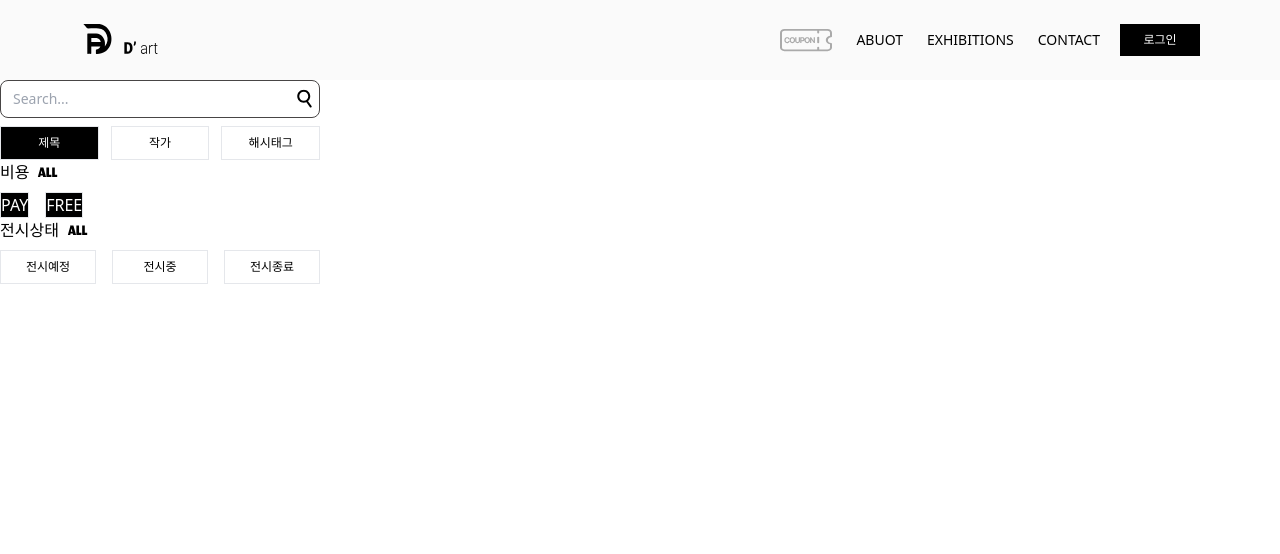
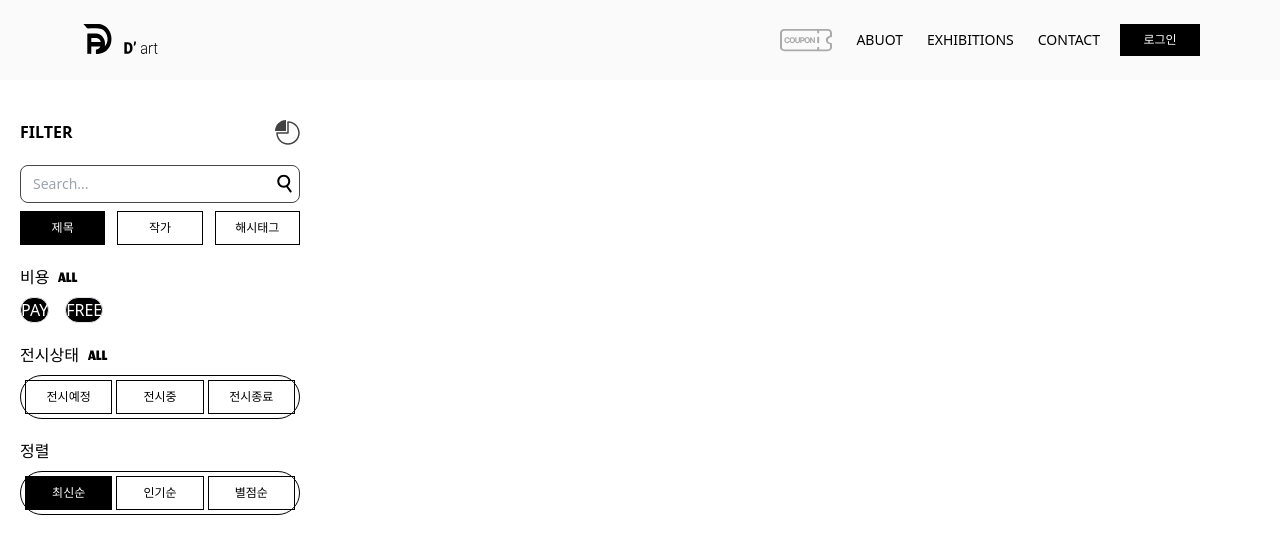
Before and after one commit to kangsinbeom/Dart_with_nextjs, a Next.js app: page /home in a window 1280 px wide. Shown: the top 554 px of the page. Built offline with nearby package versions, Linux system fonts and the light colour scheme; what tailwindcss-animated would draw is missing.

Commit message:
sidebar ui complete

```diff
--- a/src/app/(navbar)/home/page.tsx
+++ b/src/app/(navbar)/home/page.tsx
@@ -1,18 +1,9 @@
-"use client";
-
-import CategoryBox from "@/ui/home/categoryBox";
-import CostBox from "@/ui/home/costBox";
-import SearchBox from "@/ui/home/searchBox";
-import { searchExhibitionInfo } from "@/utils/data";
+import Sibebar from "@/ui/home/sibebar";
 
 const HomePage = () => {
   return (
     <div>
-      <div className="w-[320px]">
-        <SearchBox />
-        <CostBox />
-        <CategoryBox label="전시상태" list={searchExhibitionInfo} />
-      </div>
+      <Sibebar />
     </div>
   );
 };
--- a/src/store/search.ts
+++ b/src/store/search.ts
@@ -1,10 +1,10 @@
 import { initialSearchData } from "@/utils/data";
-import { SearchDataType } from "@/utils/type";
+import { SearchData } from "@/utils/type";
 import { MouseEvent } from "react";
 import { create } from "zustand";
 
-interface SearchState {
-  searchParams: SearchDataType;
+export interface SearchState {
+  searchParams: SearchData;
   setSearchParams: (
     category: string,
   ) => (event: MouseEvent<HTMLButtonElement>) => void;
--- a/src/ui/home/categoryBox.tsx
+++ b/src/ui/home/categoryBox.tsx
@@ -1,43 +1,52 @@
 "use client";
 
-import { useSearchStore } from "@/store/search";
+import { SearchState } from "@/store/search";
 import AllIcon from "../icon/all";
 import Button from "../common/button/button";
-import { SearchInfoType } from "@/utils/type";
+import { SearchDataKey, SearchInfoType } from "@/utils/type";
+import clsx from "clsx";
 
-interface CategoryBox {
+interface CategoryBox extends SearchState {
   label: string;
   hasAllButton?: boolean;
   buttonStyle?: string;
   list: SearchInfoType[];
+  listType: SearchDataKey;
 }
 
 const CategoryBox = ({
   label,
-  hasAllButton = true,
+  hasAllButton = false,
   buttonStyle = "rounded",
   list,
+  listType,
+  searchParams,
+  setSearchParams,
 }: CategoryBox) => {
-  const {
-    searchParams: { expense },
-    setSearchParams,
-  } = useSearchStore();
-
   return (
     <div className="flex flex-col gap-2">
       <div className="flex flex-row items-center gap-2">
         <p>{label}</p>
-        {hasAllButton && <AllIcon isSelected={expense.length == 2} />}
+        {hasAllButton && (
+          <AllIcon isSelected={searchParams[listType] == "all"} />
+        )}
       </div>
-      <div className="flex gap-4">
+      <div
+        className={clsx(
+          "flex gap-1",
+          buttonStyle === "rounded"
+            ? "rounded-full border border-black p-1"
+            : "",
+        )}
+      >
         {list.map(({ text, value }) => (
           <Button
             key={value}
             text={text}
             value={value}
             style={buttonStyle}
-            isFocused={expense.includes(value as "pay" | "free")}
-            onClickHandler={(event) => setSearchParams("exhibition")(event)}
+            isFocused={searchParams[listType] == value}
+            onClickHandler={(event) => setSearchParams(listType)(event)}
           />
         ))}
       </div>
--- a/src/ui/home/costBox.tsx
+++ b/src/ui/home/costBox.tsx
@@ -1,21 +1,16 @@
 "use client";
 
-import { useSearchStore } from "@/store/search";
+import { SearchState } from "@/store/search";
 import AllIcon from "../icon/all";
 import Button from "../common/button/button";
 import { searchCostInfo } from "@/utils/data";
 
-const CostBox = () => {
-  const {
-    searchParams: { expense },
-    setSearchParams,
-  } = useSearchStore();
-
+const CostBox = ({ searchParams, setSearchParams }: SearchState) => {
   return (
     <div className="flex flex-col gap-2">
       <div className="flex flex-row items-center gap-2">
         <p>비용</p>
-        <AllIcon isSelected={expense.length == 2} />
+        <AllIcon isSelected={searchParams.expense.length == 2} />
       </div>
       <div className="flex gap-4">
         {searchCostInfo.map(({ text, value }) => (
@@ -24,7 +19,7 @@ const CostBox = () => {
             text={text}
             value={value}
             style="circle"
-            isFocused={expense.includes(value as "pay" | "free")}
+            isFocused={searchParams.expense.includes(value as "pay" | "free")}
             onClickHandler={(event) => setSearchParams("expense")(event)}
           />
         ))}
--- a/src/ui/home/searchBox.tsx
+++ b/src/ui/home/searchBox.tsx
@@ -1,13 +1,20 @@
 "use client";
 
-import useSearchBoxOption from "@/hooks/useSearchBoxOption";
 import SearchInput from "@/ui/common/input/searchInput";
 import { searchCategoryInfo } from "@/utils/data";
 import Button from "../common/button/button";
+import { SearchState } from "@/store/search";
+import { FormEvent } from "react";
 
-const SearchBox = () => {
-  const { onSubmitHandler, searchParams, setSearchParams } =
-    useSearchBoxOption();
+interface SearchBoxProps extends SearchState {
+  onSubmitHandler: (event: FormEvent<HTMLFormElement>) => void;
+}
+
+const SearchBox = ({
+  onSubmitHandler,
+  searchParams,
+  setSearchParams,
+}: SearchBoxProps) => {
   return (
     <div className="flex flex-col gap-2">
       <SearchInput onSubmitHandler={onSubmitHandler} />
--- /dev/null
+++ b/src/ui/home/sibebar.tsx
@@ -0,0 +1,40 @@
+"use client";
+
+import useSearchBoxOption from "@/hooks/useSearchBoxOption";
+import CategoryBox from "@/ui/home/categoryBox";
+import CostBox from "@/ui/home/costBox";
+import SearchBox from "@/ui/home/searchBox";
+import { searchExhibitionInfo, searchSortedInfo } from "@/utils/data";
+import FilterIcon from "../icon/filter";
+
+const Sibebar = () => {
+  const { onSubmitHandler, ...cateoryOption } = useSearchBoxOption();
+
+  return (
+    <div className="flex w-[320px] flex-col gap-5 px-5 py-10">
+      <div className="flex w-full flex-row justify-between">
+        <p className="font-bold">FILTER</p>
+        <FilterIcon />
+      </div>
+      <div className="flex flex-col gap-5">
+        <SearchBox onSubmitHandler={onSubmitHandler} {...cateoryOption} />
+        <CostBox {...cateoryOption} />
+        <CategoryBox
+          label="전시상태"
+          list={searchExhibitionInfo}
+          listType="exhibition"
+          hasAllButton
+          {...cateoryOption}
+        />
+        <CategoryBox
+          label="정렬"
+          list={searchSortedInfo}
+          listType="sorted"
+          {...cateoryOption}
+        />
+      </div>
+    </div>
+  );
+};
+
+export default Sibebar;
--- /dev/null
+++ b/src/ui/icon/filter.tsx
@@ -0,0 +1,15 @@
+import React from "react";
+
+const FilterIcon = () => {
+  return (
+    <svg width="25" height="25" viewBox="0 0 25 25" fill="none">
+      <path d="M11 0C4.92 0 0 4.92 0 11H11V0Z" fill="#424242" />
+      <path
+        d="M13 24.75C6.52 24.75 1.25 19.48 1.25 13C1.25 12.59 1.59 12.25 2 12.25H12.25V2C12.25 1.59 12.59 1.25 13 1.25C19.48 1.25 24.75 6.52 24.75 13C24.75 19.48 19.48 24.75 13 24.75ZM2.78 13.75C3.17 19.05 7.6 23.25 13 23.25C18.4 23.25 23.25 18.65 23.25 13C23.25 7.35 19.05 3.16 13.75 2.78V13C13.75 13.41 13.41 13.75 13 13.75H2.78Z"
+        fill="#424242"
+      />
+    </svg>
+  );
+};
+
+export default FilterIcon;
--- a/src/utils/data.ts
+++ b/src/utils/data.ts
@@ -94,3 +94,9 @@ export const searchExhibitionInfo: SearchInfoType[] = [
   { text: "전시중", value: "inProgress" },
   { text: "전시종료", value: "finished" },
 ];
+
+export const searchSortedInfo: SearchInfoType[] = [
+  { text: "최신순", value: "latest" },
+  { text: "인기순", value: "popular" },
+  { text: "별점순", value: "star" },
+];
--- a/src/utils/type.ts
+++ b/src/utils/type.ts
@@ -45,3 +45,5 @@ export interface SearchInfoType {
   text: string;
   value: string;
 }
+
+export type SearchDataKey = keyof SearchData;
```
